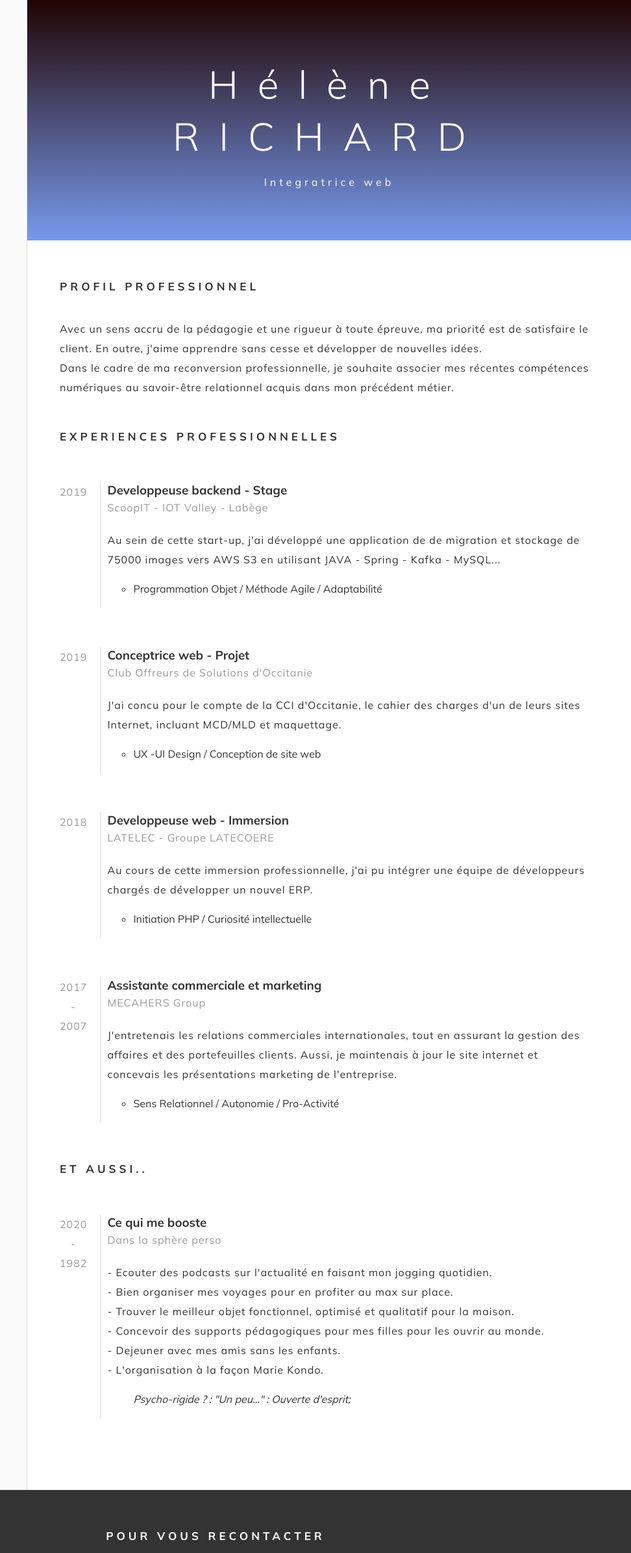
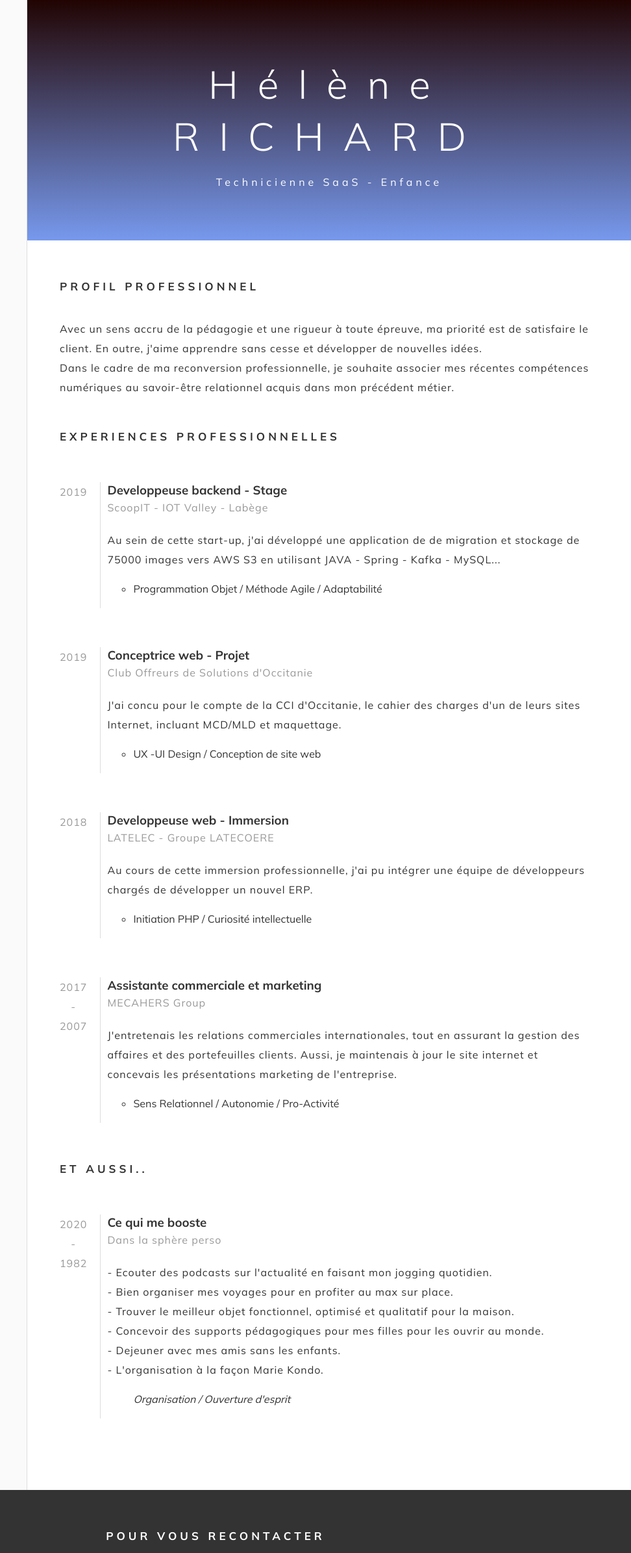
Before and after one commit to LN-lab/CV, a website built with webpack: page dist/index.html in a window 1280 px wide. Shown: the top 2390 px of the page at 65% size, 308-1280 px from the left. Built offline with nearby package versions, Linux system fonts and the light colour scheme.

Commit message:
adapt job title

```diff
--- a/dist/index.html
+++ b/dist/index.html
@@ -19,7 +19,7 @@
 		<div class="grid-container">
 			<header>
 				<h1><span>H</span>élène RICHARD</h1>
-				<p>Integratrice web</p>
+				<p>Technicienne SaaS - Enfance</p>
 			</header>
 			<section class="picture">
 				<img src="./img/myPhoto.png" alt="Photo d'Hélène RICHARD" />
@@ -214,7 +214,7 @@
 							- L'organisation à la façon Marie Kondo.<br />
 						</p>
 						<ul class= soft-skills>
-							<li >Psycho-rigide ? : "Un peu..."  : Ouverte d'esprit; </li>
+							<li >Organisation / Ouverture d'esprit </li>
 						</ul>
 					</div>
 				</div>
--- a/dist/main.bundle.js
+++ b/dist/main.bundle.js
@@ -13,7 +13,7 @@ __webpack_require__.r(__webpack_exports__);
 /* harmony import */ var _css_variables_css__WEBPACK_IMPORTED_MODULE_1__ = __webpack_require__(/*! ./css/variables.css */ "./src/css/variables.css");
 
 
-console.log("hello");
+console.log("Je suis la nouvelle collègue que vous recherchez");
 
 /***/ }),
 
```
Also changed, not shown: 1 other file.
